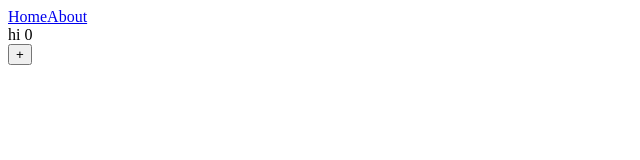
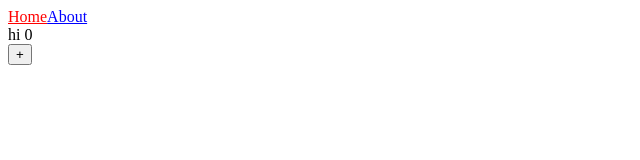
Before and after one commit to YeonnJ/Next.JS_Framework, a Next.js app: page / in a window 1280 px wide. Shown: the top 160 px of the page, without its empty margins (0-640 px from the left). Built offline with nearby package versions, Linux system fonts and the light colour scheme.

Commit message:
useRouter적용

```diff
--- a/components/Navbar.tsx
+++ b/components/Navbar.tsx
@@ -1,15 +1,20 @@
 import React from "react";
 import Link from "next/link";
+import { useRouter } from "next/router";
 
 const Navbar = () => {
+  const router = useRouter();
+  console.log(router);
   return (
     <nav>
       <Link href="/">
-        <a>Home</a>
+        <a style={{ color: router.pathname === "/" ? "red" : "blue" }}>Home</a>
       </Link>
 
       <Link href="/about">
-        <a>About</a>
+        <a style={{ color: router.pathname === "/about" ? "red" : "blue" }}>
+          About
+        </a>
       </Link>
     </nav>
   );
```
